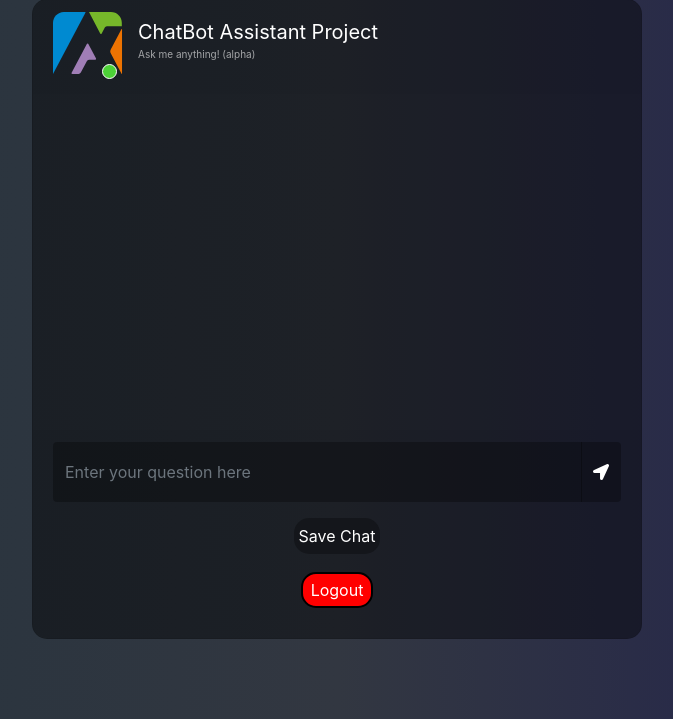
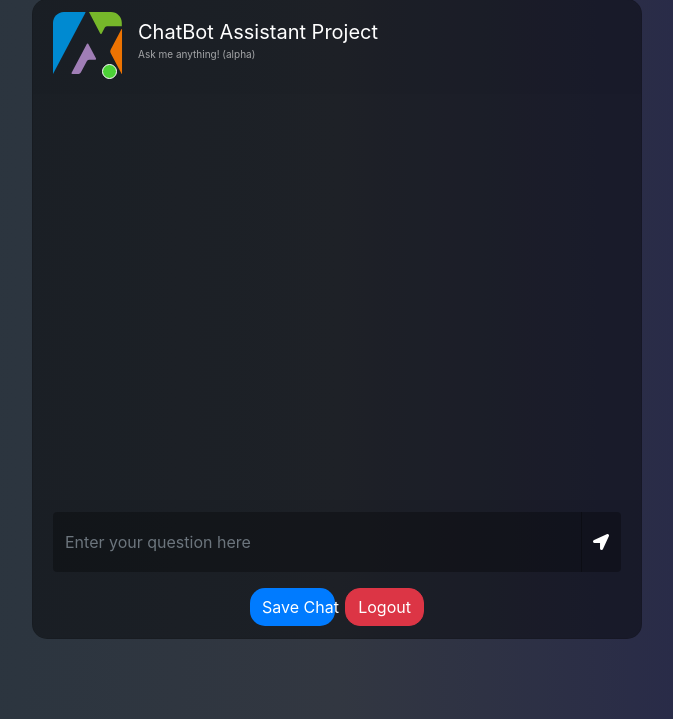
Before and after one commit to aviveliyahu/zefat_final_project, a Flask app: page /main in a window 1280 px wide. Shown: the part 81-800 px from the top of the page, without its empty margins (303-976 px from the left). Run offline with Flask 3, Linux system fonts and the light colour scheme; some libraries are stand-ins or nearby versions.

Commit message:
fixed button design

```diff
--- a/static/style.css
+++ b/static/style.css
@@ -51,13 +51,14 @@ border-radius: 0 0 15px 15px !important;
 }
 .save{
 	display: flex;
-	flex-direction: column;
-	align-items: center;
 	justify-content: center;
+	margin-top: 10px;
+	gap: 10px;
 }
+
 .save_btn{
 	border-radius: 15px !important;
-	background-color: rgba(0,0,0,0.3) !important;
+	background-color: #007bff !important;
 	border:0 !important;
 	color: white !important;
 	cursor: pointer;
@@ -65,9 +66,10 @@ border-radius: 0 0 15px 15px !important;
 	justify-content: center;
 	border: 2px solid black;
 }
-.save_btn:hover {
+/* .save_btn:hover {
     background-color: #b0b0b0 !important;
-  }
+  } */
+
 #save_text{
 	color:white !important;
 	justify-content: center;
@@ -153,11 +155,6 @@ border-radius: 0 0 15px 15px !important;
 .msg_head{
 	position: relative;
 }
-/* @media(max-width: 576px){
-	.contacts_card{
-	margin-bottom: 15px !important;
-}
-} */
 
 .login{
 	visibility: visible;
@@ -165,34 +162,20 @@ border-radius: 0 0 15px 15px !important;
 	color: rgba(255,255,255,0.6);
 	text-align: center;
 }
-/* .container-fluid{
-	display: none;
 
-} */
 #login_img{
 	height: 200px;
 	width: 200px;
 }
 
-/* For Chrome, Safari, Edge, Opera
-input::-webkit-outer-spin-button,
-input::-webkit-inner-spin-button {
-    -webkit-appearance: none;
+#logoutForm {
     margin: 0;
-} */
-
-#logoutForm {
-	width: 100%;
-	margin: 0;
-	padding: 30;
-	position: absolute;
-	bottom: 0;
-	text-align: center;
+    padding: 0;
+    text-align: center;
 }
 
-button {
+.button {
 		font-size: 16px;
-		padding: 4px 8px;
 		border: 2px solid black;
 		background-color: red;
 		color: white;
@@ -200,9 +183,6 @@ button {
 		cursor: pointer;
 		margin: 0;
 	}
-			button:hover {
-				background-color: #b0b0b0;
-			}
 
 .admin-section {
 	display: none;
@@ -212,10 +192,7 @@ button {
 	right: 10vh;
 	width: 300px;
 	padding: 15px;
-	/* background: #f8f9fa; */
-	/* border-left: 1px solid #dee2e6; */
 	border-radius: 15px !important;
-	/* box-shadow: -2px 0 5px rgba(0, 0,0,0.1); */
 	background-color: rgba(0,0,0,0.4) !important;
 	color: white;
 }
--- a/templates/index.html
+++ b/templates/index.html
@@ -39,13 +39,10 @@
 									<button type="submit" id="send1" class="input-group-text send_btn"><i class="fas fa-location-arrow"></i></button>
 								</div>
 							</form>
-							<div class = "save">
-								<button type="submit" id="save1" class="input-group-text save_btn">Save Chat</button>
-								<br>
-								<br>
-								<br>
+							<div class="save">
+								<button type="submit" id="save1" class="btn btn-primary save_btn">Save Chat</button>
 								<form id="logoutForm" action="/logout" method="post">
-									<button type="submit">Logout</button>
+									<button type="submit" class="btn btn-danger">Logout</button>
 								</form>
 							</div>
 						</div>
```
Also changed, not shown: data/11-09-2024_15-55-01.json (added, +14 -0 lines).
